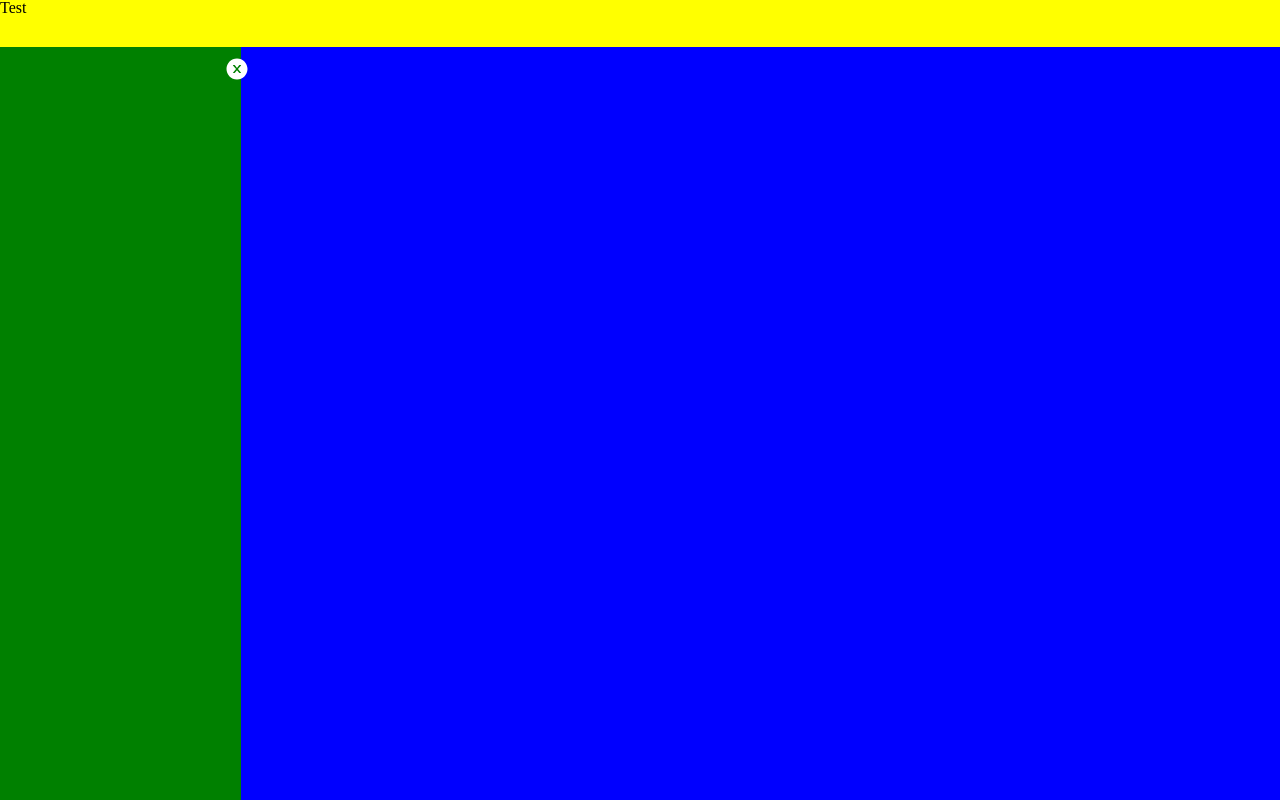
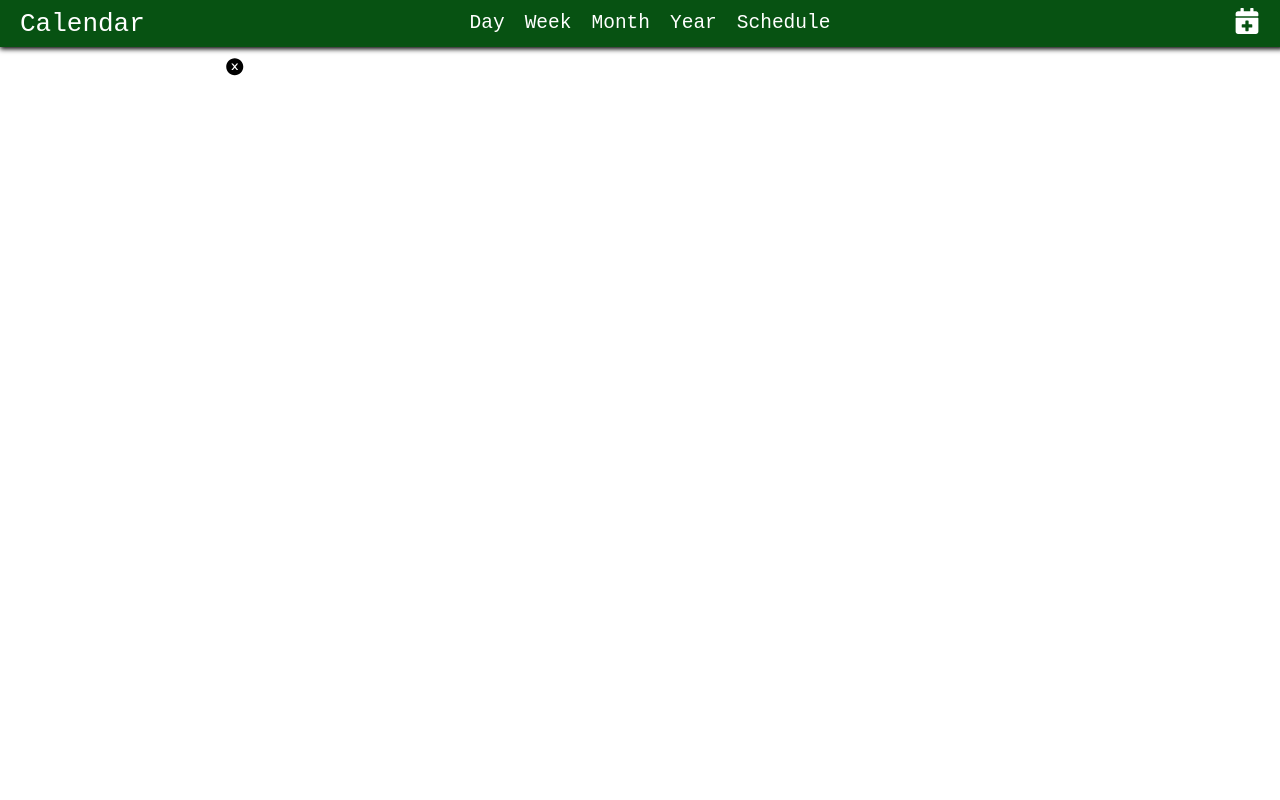
Before and after one commit to kraig-hebert/calendar, a React (Create React App) app: page / in a window 1280 px wide. Built offline with nearby package versions, Linux system fonts and the light colour scheme.

Commit message:
added links on page and animated styling

```diff
--- a/public/reset.css
+++ b/public/reset.css
@@ -20,7 +20,7 @@ time, mark, audio, video {
 	padding: 0;
 	border: 0;
 	font-size: 100%;
-	font: inherit;
+	font-family: monospace;
 	vertical-align: baseline;
 }
 /* HTML5 display-role reset for older browsers */
--- a/src/components/header/Header.jsx
+++ b/src/components/header/Header.jsx
@@ -1,11 +1,19 @@
 import React from 'react';
 import { useStyles } from './styles';
+import { FaCalendarPlus } from 'react-icons/fa';
+import NavBar from './navBar/NavBar';
 
 const Header = () => {
   const classes = useStyles();
   return (
     <header className={classes.header}>
-      <nav className={classes.nav}>Test</nav>
+      <div>
+        <span>Calendar</span>
+      </div>
+      <NavBar />
+      <div>
+        <FaCalendarPlus className={classes.plusIcon} />
+      </div>
     </header>
   );
 };
--- /dev/null
+++ b/src/components/header/navBar/NavBar.jsx
@@ -0,0 +1,19 @@
+import React from 'react';
+import { useStyles } from './styles';
+
+const NavBar = () => {
+  const classes = useStyles();
+  return (
+    <nav>
+      <ul className={classes.linkList}>
+        <li>Day</li>
+        <li>Week</li>
+        <li>Month</li>
+        <li>Year</li>
+        <li>Schedule</li>
+      </ul>
+    </nav>
+  );
+};
+
+export default NavBar;
--- /dev/null
+++ b/src/components/header/navBar/styles.js
@@ -0,0 +1,14 @@
+import { createUseStyles } from 'react-jss';
+
+export const useStyles = createUseStyles({
+  linkList: {
+    '& li': {
+      display: 'inline',
+      padding: '10px',
+      cursor: 'pointer',
+      '&:hover': {
+        borderBottom: '2px dashed #fff',
+      },
+    },
+  },
+});
--- a/src/components/header/styles.js
+++ b/src/components/header/styles.js
@@ -2,9 +2,37 @@ import { createUseStyles } from 'react-jss';
 
 export const useStyles = createUseStyles({
   header: {
-    backgroundColor: 'yellow',
     width: '100%',
     height: '50px',
+    backgroundColor: 'rgb(7,82,18)',
+    boxShadow: '2px 0px 5px 2px #000000',
+    fontSize: '1.5rem',
+    color: '#fff',
+    display: 'flex',
+    justifyContent: 'space-between',
+    alignItems: 'center',
+    '& div': {
+      width: '100%',
+      fontSize: '2rem',
+    },
+    '& div:nth-of-type(1)': {
+      paddingLeft: '20px',
+    },
+    '& div:nth-of-type(2)': {
+      textAlign: 'right',
+    },
   },
-  nav: {},
+  nav: {
+    width: '100%',
+  },
+  plusIcon: {
+    padding: {
+      right: '20px',
+    },
+    cursor: 'pointer',
+    transition: '.3s',
+    '&:hover': {
+      fontSize: '2.5rem',
+    },
+  },
 });
--- a/src/components/main/styles.js
+++ b/src/components/main/styles.js
@@ -2,7 +2,6 @@ import { createUseStyles } from 'react-jss';
 
 export const useStyles = createUseStyles({
   main: {
-    backgroundColor: 'blue',
     width: '100%',
     padding: {
       top: '10px',
@@ -11,7 +10,7 @@ export const useStyles = createUseStyles({
   },
   hamburger: {
     fontSize: '1.5rem',
-    color: '#fff',
+    color: '#000',
     cursor: 'pointer',
   },
 });
--- a/src/components/sideDrawer/styles.js
+++ b/src/components/sideDrawer/styles.js
@@ -2,7 +2,6 @@ import { createUseStyles } from 'react-jss';
 
 export const useStyles = createUseStyles({
   drawerContainer: {
-    backgroundColor: 'green',
     width: '300px',
     position: 'relative',
     padding: {
@@ -15,6 +14,6 @@ export const useStyles = createUseStyles({
     position: 'absolute',
     left: '225px',
     fontSize: '1.5rem',
-    color: '#fff',
+    color: '#000',
   },
 });
```
